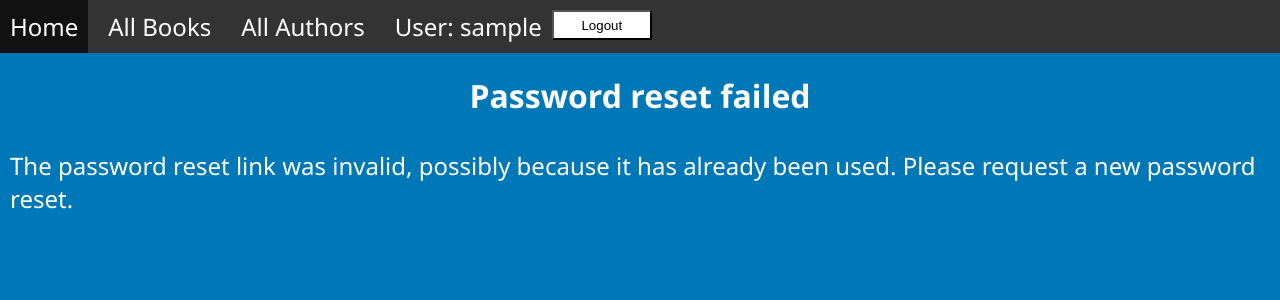
After one commit to VictoryMa8/more-django, a Django app: page /appone/accounts/reset/1/1/ in a window 1280 px wide. The commit adds this page. Shown: the top 300 px of the page. Run offline with Django 5.2, Linux system fonts and the light colour scheme; the visitor is signed in with stand-in values (Sample User, id 1).

Commit message:
password reset stuff

```diff
--- a/anotherexample/settings.py
+++ b/anotherexample/settings.py
@@ -45,6 +45,8 @@ INSTALLED_APPS = [
     'appone.apps.ApponeConfig'
 ]
 
+EMAIL_BACKEND = 'django.core.mail.backends.console.EmailBackend'
+
 MIDDLEWARE = [
     'django.middleware.security.SecurityMiddleware',
     'django.contrib.sessions.middleware.SessionMiddleware',
@@ -71,6 +73,9 @@ TEMPLATES = [
         },
     },
 ]
+
+# Redirect to home URL after login (Default redirects to /accounts/profile/)
+LOGIN_REDIRECT_URL = '/'
 
 WSGI_APPLICATION = 'anotherexample.wsgi.application'
 
--- a/appone/static/css/styles.css
+++ b/appone/static/css/styles.css
@@ -81,3 +81,24 @@ li a:hover {
 #authorlist li {
   padding: 5px;
 }
+
+#username {
+  display: block;
+  color: white;
+  text-align: center;
+  padding: 10px;
+  margin: 10 10px 0 0;
+}
+
+#logout-button {
+  background-color: #ffffff;
+  width: 100px;
+  height: 30px;
+  margin-top: 10px;
+}
+
+#logout-button:hover {
+  background-color: #333;
+  color: #ffffff;
+  cursor: pointer;
+}
--- a/appone/templates/basic.html
+++ b/appone/templates/basic.html
@@ -15,6 +15,17 @@
       <li><a href="{% url 'index' %}">Home</a></li>
       <li><a href="{% url 'books' %}">All Books</a></li>
       <li><a href="{% url 'authors' %}">All Authors</a></li>
+      {% if user.is_authenticated %}
+      <li id="username">User: {{ user.get_username }}</li>
+      <li>
+        <form id="logout-form" method="post" action="{% url 'logout' %}">
+          {% csrf_token %}
+          <button id="logout-button" type="submit">Logout</button>
+        </form>
+      </li>
+      {% else %}
+      <li><a href="{% url 'login' %}?next={{ request.path }}">Login</a></li>
+      {% endif %}
     </ul>
     {% endblock %} {% block content %}
     <!-- default content text -->
--- /dev/null
+++ b/appone/templates/registration/logged_out.html
@@ -0,0 +1,4 @@
+{% extends "basic.html" %} {% block content %}
+<p>Logged out!</p>
+<a href="{% url 'login'%}">Click here to login again.</a>
+{% endblock %}
--- /dev/null
+++ b/appone/templates/registration/password_reset_complete.html
@@ -0,0 +1,4 @@
+{% extends "basic.html" %} {% block content %}
+<h1>The password has been changed!</h1>
+<p><a href="{% url 'login' %}">log in again?</a></p>
+{% endblock %}
--- /dev/null
+++ b/appone/templates/registration/password_reset_confirm.html
@@ -0,0 +1,32 @@
+{% extends "basic.html" %} {% block content %} {% if validlink %}
+<p>Please enter (and confirm) your new password.</p>
+<form action="" method="post">
+  {% csrf_token %}
+  <table>
+    <tr>
+      <td>
+        {{ form.new_password1.errors }}
+        <label for="id_new_password1">New password:</label>
+      </td>
+      <td>{{ form.new_password1 }}</td>
+    </tr>
+    <tr>
+      <td>
+        {{ form.new_password2.errors }}
+        <label for="id_new_password2">Confirm password:</label>
+      </td>
+      <td>{{ form.new_password2 }}</td>
+    </tr>
+    <tr>
+      <td></td>
+      <td><input type="submit" value="Change my password" /></td>
+    </tr>
+  </table>
+</form>
+{% else %}
+<h1>Password reset failed</h1>
+<p>
+  The password reset link was invalid, possibly because it has already been
+  used. Please request a new password reset.
+</p>
+{% endif %} {% endblock %}
--- /dev/null
+++ b/appone/templates/registration/password_reset_done.html
@@ -0,0 +1,6 @@
+{% extends "basic.html" %} {% block content %}
+<p>
+  We've emailed you instructions for setting your password. If they haven't
+  arrived in a few minutes, check your spam folder.
+</p>
+{% endblock %}
--- /dev/null
+++ b/appone/templates/registration/password_reset_email.html
@@ -0,0 +1,3 @@
+Someone asked for password reset for email {{ email }}. Follow the link below:
+{{ protocol }}://{{ domain }}{% url 'password_reset_confirm' uidb64=uid
+token=token %}
--- a/appone/urls.py
+++ b/appone/urls.py
@@ -4,6 +4,7 @@ from . import views
 # name parameter can be used to link pages: <a href="{% url 'index' %}">Home</a>
 urlpatterns = [
     path('', views.index, name='index'),
+    path('accounts/', include('django.contrib.auth.urls')),
     path('books/', views.BookList.as_view(), name='books'),
     path('book/<int:pk>', views.BookDetail.as_view(), name='book-detail'),
     path('authors/', views.AuthorList.as_view(), name='authors'),
```
Also changed, not shown: appone/templates/registration/login.html (added, +31 -0 lines), appone/templates/registration/password_reset.html (added, +8 -0 lines).
